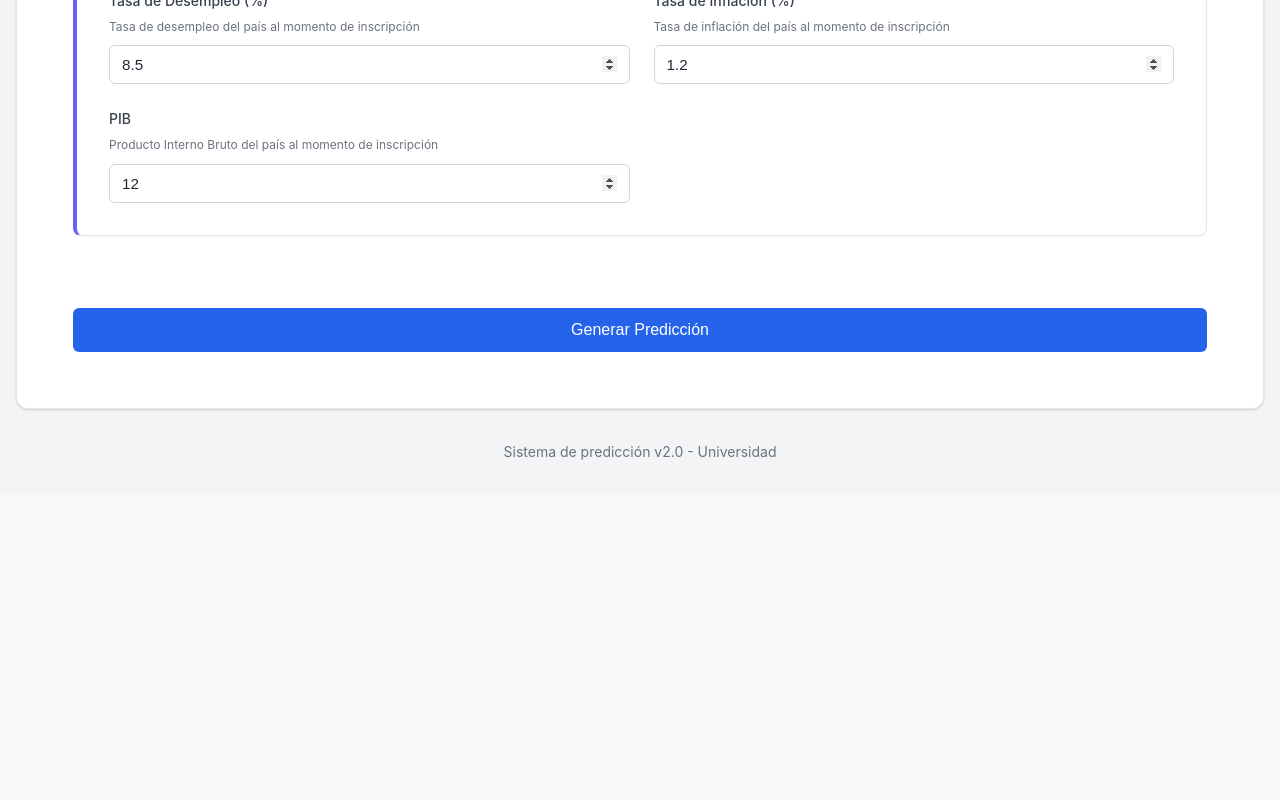
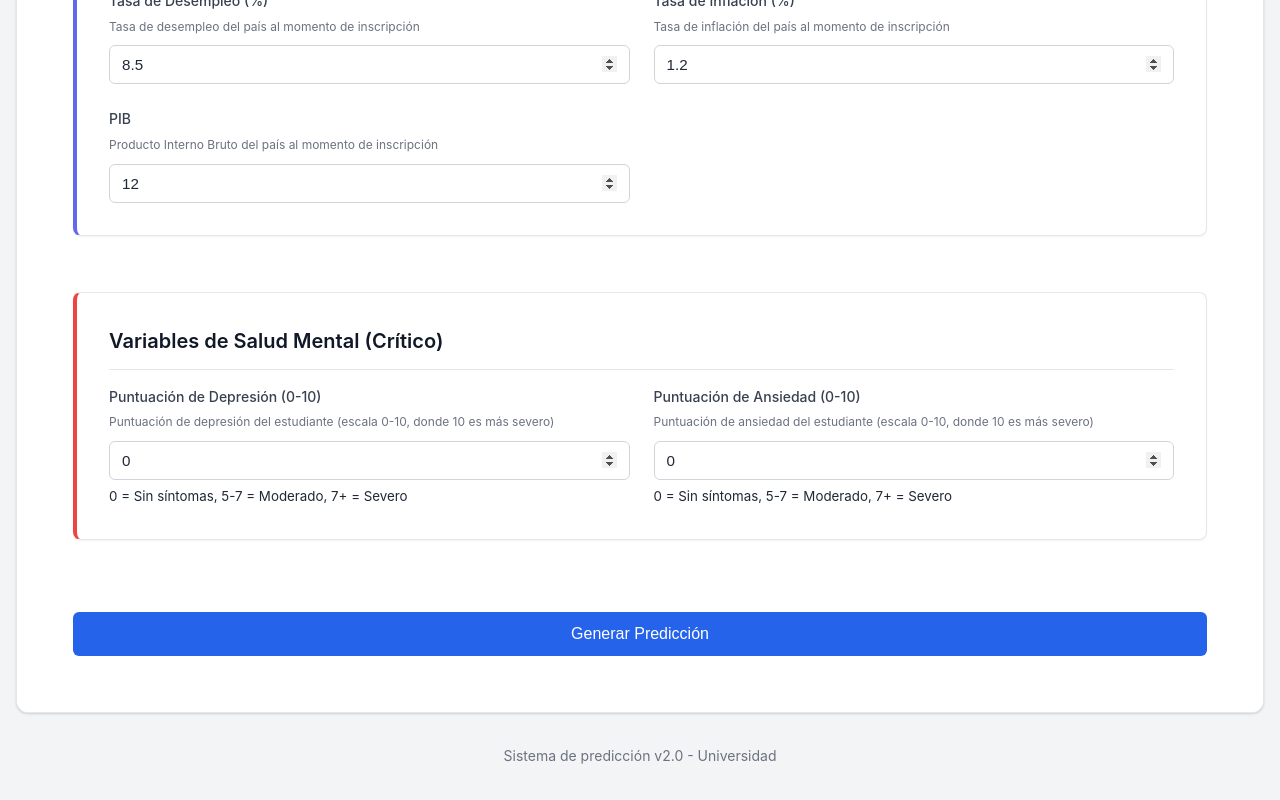
Before and after one commit to EgosPWD/desercion_frontend, a React (Vite) app: page / in a window 1280 px wide. Shown: the part 1708-2508 px from the top of the page. Before the commit the page ends 2203 px from the top, so only its background shows below. Built offline with nearby package versions, Linux system fonts and the light colour scheme.

Commit message:
feat: Add mental health scores to student data and update prediction form

```diff
--- a/src/components/AnalisisMasivo.tsx
+++ b/src/components/AnalisisMasivo.tsx
@@ -38,6 +38,8 @@ interface Estudiante {
   Unemployment_rate: number;
   Inflation_rate: number;
   GDP: number;
+  Depression_score: number;
+  Anxiety_score: number;
 }
 
 interface PrediccionLote {
--- a/src/components/PrediccionForm.tsx
+++ b/src/components/PrediccionForm.tsx
@@ -49,7 +49,11 @@ const variableDescriptions: { [key: string]: string } = {
   // Variables Macroeconómicas
   Unemployment_rate: "Tasa de desempleo del país al momento de inscripción",
   Inflation_rate: "Tasa de inflación del país al momento de inscripción",
-  GDP: "Producto Interno Bruto del país al momento de inscripción"
+  GDP: "Producto Interno Bruto del país al momento de inscripción",
+
+  // Variables de Salud Mental
+  Depression_score: "Puntuación de depresión del estudiante (escala 0-10, donde 10 es más severo)",
+  Anxiety_score: "Puntuación de ansiedad del estudiante (escala 0-10, donde 10 es más severo)"
 };
 
 interface Resultado {
@@ -129,6 +133,8 @@ export default function PrediccionForm() {
     Unemployment_rate: 8.5,
     Inflation_rate: 1.2,
     GDP: 12.0,
+    Depression_score: 0,
+    Anxiety_score: 0,
   });
 
   const [resultado, setResultado] = useState<Resultado | null>(null);
@@ -446,6 +452,54 @@ export default function PrediccionForm() {
         </div>
       </div>
 
+      {/* VARIABLES DE SALUD MENTAL */}
+      <div className="form-section section-critical">
+        <h2 className="section-title">Variables de Salud Mental (Crítico)</h2>
+        <div className="form-grid">
+          <div className="form-field">
+            <span className="form-label">Puntuación de Depresión (0-10)</span>
+            <span className="form-description">
+              {variableDescriptions.Depression_score}
+            </span>
+            <input
+              type="number"
+              step="0.1"
+              name="Depression_score"
+              value={formData.Depression_score}
+              onChange={handleChange}
+              min={0}
+              max={10}
+              placeholder="Ejemplo: 3.5"
+              className="form-input"
+            />
+            <small className="field-hint">
+              0 = Sin síntomas, 5-7 = Moderado, 7+ = Severo
+            </small>
+          </div>
+
+          <div className="form-field">
+            <span className="form-label">Puntuación de Ansiedad (0-10)</span>
+            <span className="form-description">
+              {variableDescriptions.Anxiety_score}
+            </span>
+            <input
+              type="number"
+              step="0.1"
+              name="Anxiety_score"
+              value={formData.Anxiety_score}
+              onChange={handleChange}
+              min={0}
+              max={10}
+              placeholder="Ejemplo: 4.2"
+              className="form-input"
+            />
+            <small className="field-hint">
+              0 = Sin síntomas, 5-7 = Moderado, 7+ = Severo
+            </small>
+          </div>
+        </div>
+      </div>
+
       <button type="submit" disabled={cargando} className="submit-button">
         {cargando ? "Prediciendo..." : "Generar Predicción"}
       </button>
```
Also changed, not shown: public/ejemplo_estudiantes.csv.
